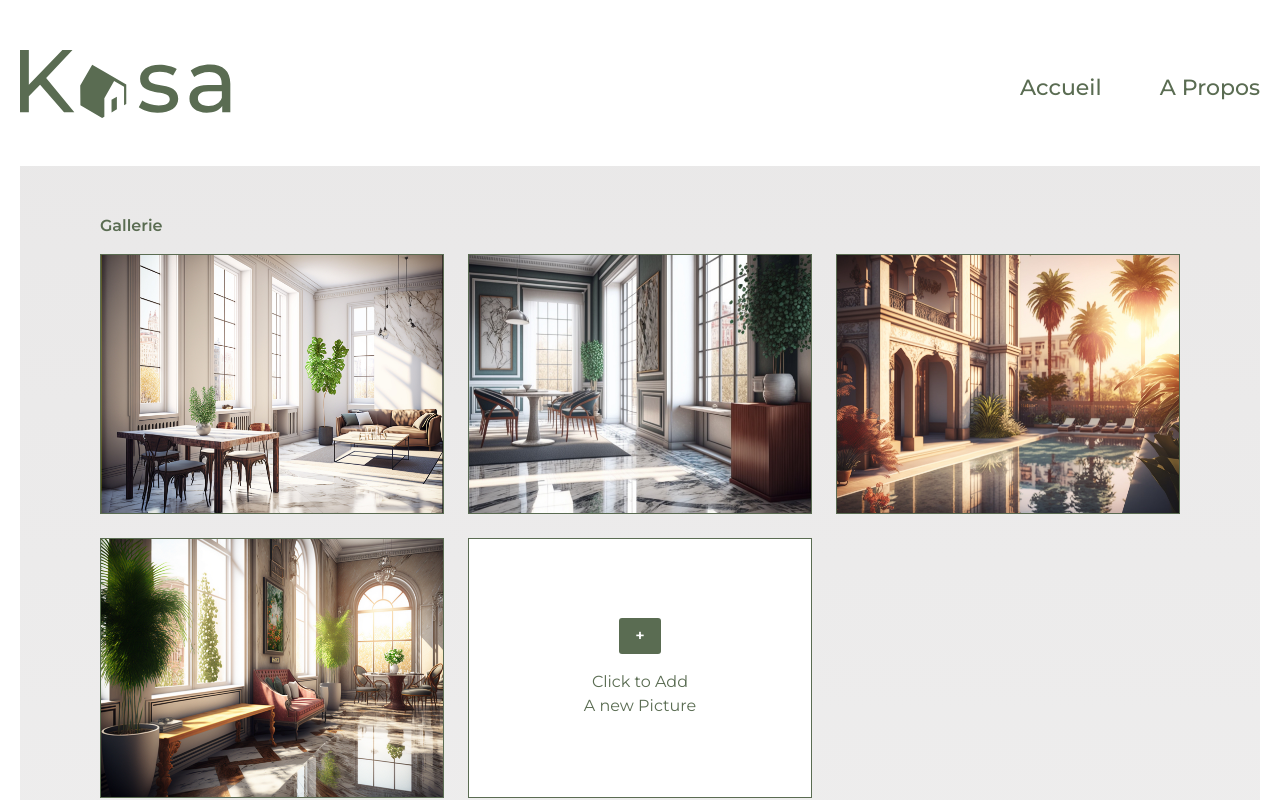
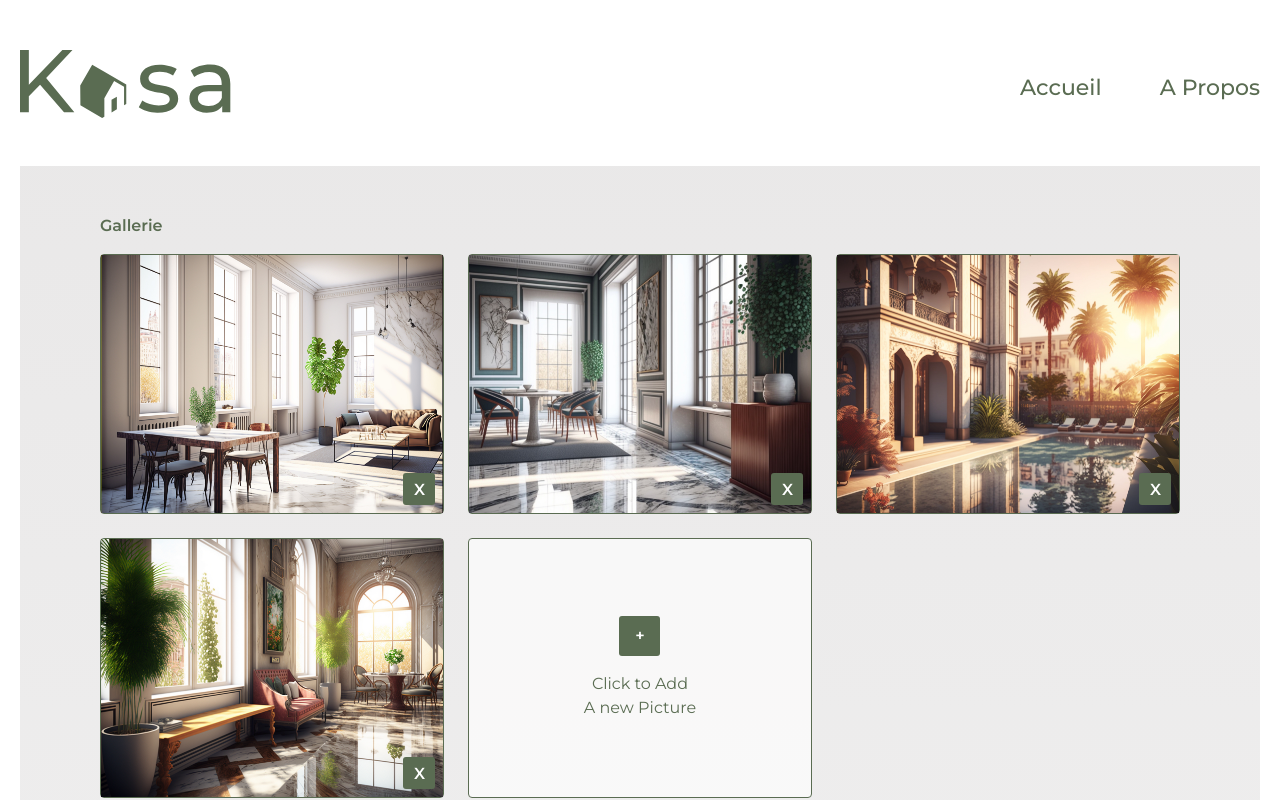
Before and after one commit to ask0ldd/Angular-SPA, an Angular app: page /rental/edit/0979876d in a window 1280 px wide. Shown: the top 800 px of the page. Built offline with nearby package versions, Linux system fonts and the light colour scheme.

Commit message:
rental edit > delete img

```diff
--- a/src/app/rentals/rentals-edit/rentals-edit.component.css
+++ b/src/app/rentals/rentals-edit/rentals-edit.component.css
@@ -34,6 +34,7 @@ form {
   max-width: calc((100% - 48px) / 3);
   height: 260px;
   border: 1px solid #5a6c52;
+  border-radius: 4px;
 }
 
 .gallery article {
@@ -43,10 +44,42 @@ form {
   max-width: calc((100% - 48px) / 3);
   height: 260px;
   border: 1px solid #5a6c52;
-  background-color: white;
+  background-color: #ffffffaa;
   justify-content: center;
   align-items: center;
   text-align: center;
+  border-radius: 4px;
+}
+
+.gallery .delImgButton {
+  display: flex;
+  justify-content: center;
+  align-items: center;
+  position: absolute;
+  padding: 1px 0 0 1px;
+  width: 32px;
+  height: 32px;
+  right: 0.5rem;
+  bottom: 0.5rem;
+  margin: 0;
+  background-color: #5a6c52;
+  color: #fff;
+  font-weight: 600;
+  border: none;
+  cursor: pointer;
+  border-radius: 3px;
+}
+
+.gallery figure:hover,
+.gallery article:hover {
+  border: 1px solid #708a65;
+  box-shadow: 0 8px 16px #708a6566;
+  background-color: #ffffffff;
+}
+
+.gallery figure:hover .delImgButton {
+  background-color: #708a65;
+  box-shadow: 0 2px 4px #00000066;
 }
 
 .gallery img {
@@ -61,6 +94,7 @@ input {
   padding: 0.35rem 0.5rem;
   outline-color: #708a65;
   outline-width: 1px;
+  /*background-color: #ffffffaa;*/
 }
 
 input[type="button"] {
@@ -83,6 +117,7 @@ input[type="button"].saveButton {
 
 input[type="button"]:hover {
   background-color: #708a65;
+  box-shadow: 0 4px 8px #708a6566;
 }
 
 label {
--- a/src/app/rentals/rentals-edit/rentals-edit.component.html
+++ b/src/app/rentals/rentals-edit/rentals-edit.component.html
@@ -8,11 +8,12 @@
     <section class="galleryContainer">
         <label>Gallerie</label> <!-- switch to hx -->
         <div class="gallery">
-            <figure *ngFor="let img of editedRental.pictures">
+            <figure style="position:relative;" *ngFor="let img of editedRental.pictures">
                 <img [src]="img"/>
+                <div (click)="deleteImg(img)" class="delImgButton" role="button">X</div>
             </figure>
             <article>
-                <input class="delButton" type="button" value="+"/>
+                <input class="delButton" style="height:40px; width: 41px;" type="button" value="+"/>
                 <span>Click to Add</span>
                 <span>A new Picture</span>
             </article>
--- a/src/app/rentals/rentals-edit/rentals-edit.component.ts
+++ b/src/app/rentals/rentals-edit/rentals-edit.component.ts
@@ -34,7 +34,7 @@ export class RentalsEditComponent {
   ngAfterViewInit() {}
 
   onSubmit() : void {
-    if(this.rentalId != null) this.router.navigateByUrl('/rental/'+this.rentalId)
+    if(this.rentalId!=null) this.router.navigateByUrl('/rental/'+this.rentalId)
   }
 
   removeTag(tagValue : string){
@@ -60,4 +60,8 @@ export class RentalsEditComponent {
       if(isSuccessful) this.newTag.nativeElement.value=""
     }
   }
+
+  deleteImg(imgPath : string){
+    if (this.rentalId!=null) this.rentalService.deleteImg(imgPath, this.rentalId)
+  }
 }
--- a/src/app/rentals/rentals.service.ts
+++ b/src/app/rentals/rentals.service.ts
@@ -83,6 +83,16 @@ export class RentalsService {
     this.rentalsList[targetRentalIndex].tags.push(capitalizeFirstLetter(tagValue))
     return true
   }
+
+  deleteImg(imgPath : string, targetRentalId : string) : boolean{
+
+    const targetRentalIndex = this.rentalsList.findIndex(rental => rental.id === targetRentalId)
+    if(targetRentalIndex == null) return false
+    const imgIndex = this.rentalsList[targetRentalIndex].pictures.findIndex(pic => pic === imgPath)
+    if(imgIndex == null) return false
+    this.rentalsList[targetRentalIndex].equipments.splice(imgIndex, 1)
+    return true
+  }
 }
 
 function capitalizeFirstLetter(str : string) : string {
```
